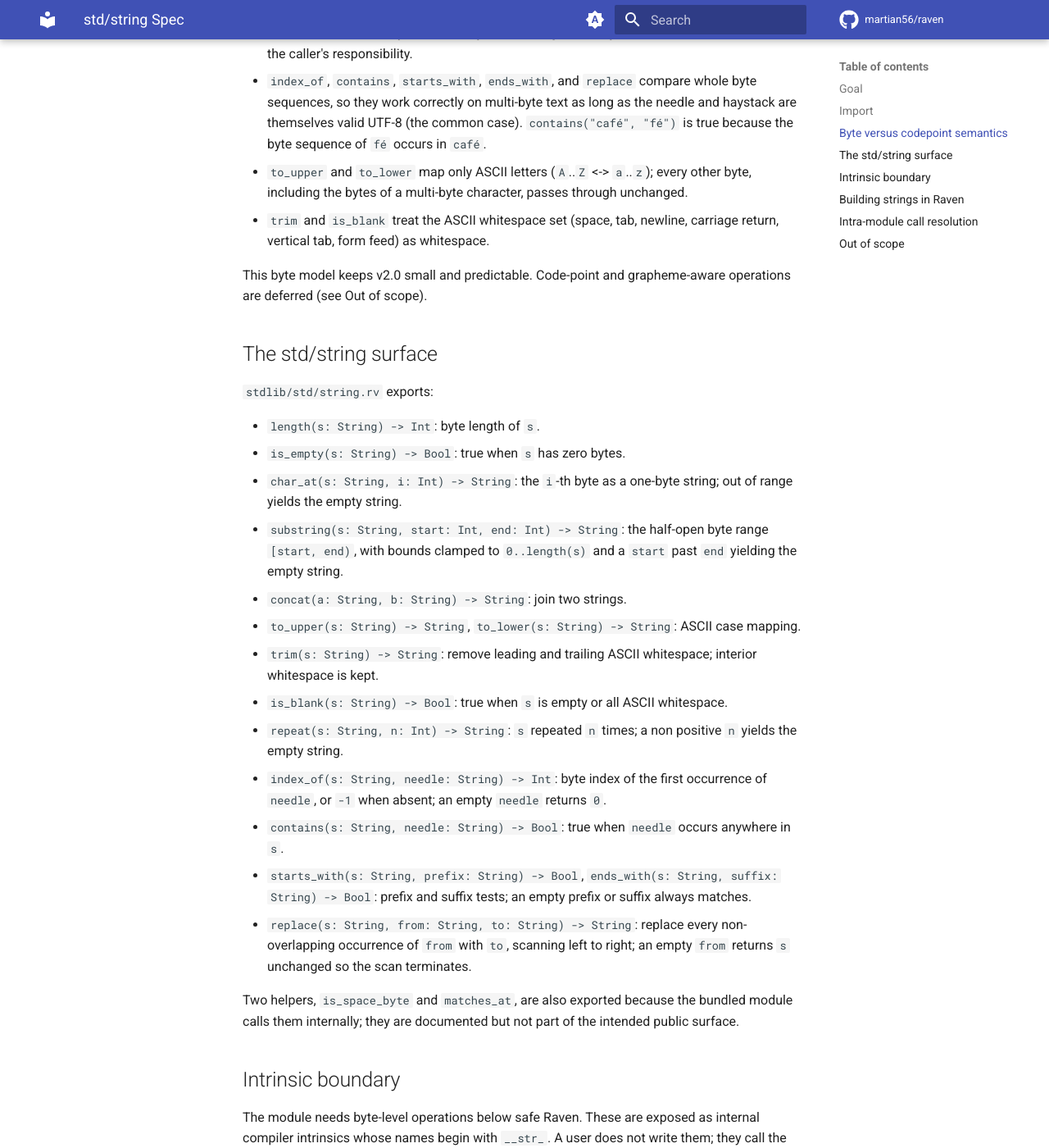
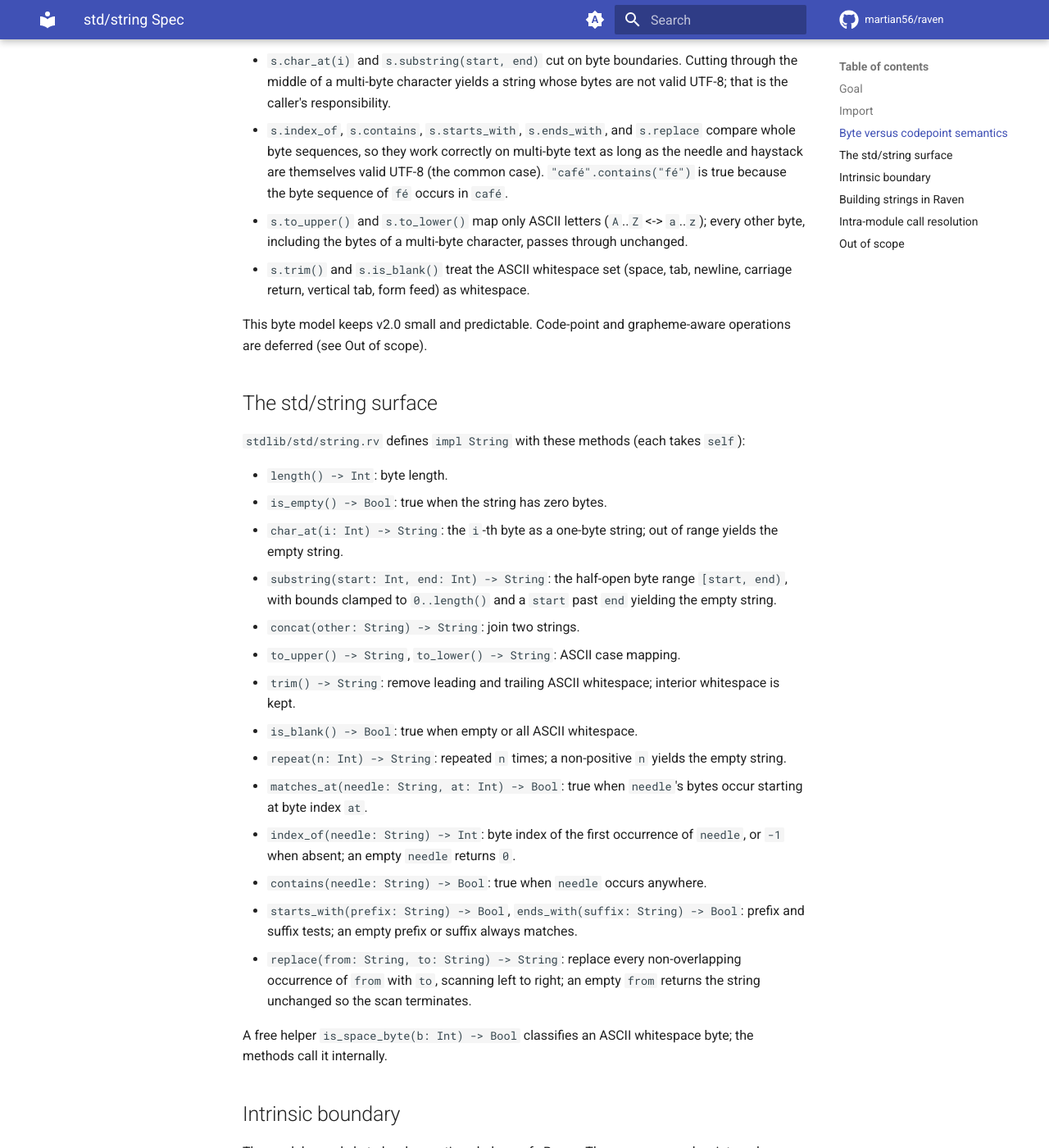
Before and after one commit to martian56/raven, an MkDocs documentation site: the page built from docs/v2/specs/std-string.md, in a window 1280 px wide and 1400 px high, scrolled down 888 px. Shown: the whole window at 82% size. Built offline with MkDocs 1.6.1 and Material for MkDocs 9.7.7, drawn with Linux system fonts in a browser that asks for light colours; comment, search, counter and statistics services are not loaded; some of the changed text lies outside the part shown.

Commit message:
feat(stdlib): method-first std/string
Convert std/string from free functions to methods on `impl String`, so
user code writes `s.trim().to_upper()`. A bare `import std/string` merges
the impl block; methods resolve by receiver type. Methods call siblings
through `self`; the ASCII-whitespace helper stays a free function and is
namespaced into method bodies by the stdlib expander. Updates the example
and spec to the method API and trims verbose comments from the stdlib
sources.

````diff
--- a/docs/v2/specs/std-string.md
+++ b/docs/v2/specs/std-string.md
@@ -4,84 +4,84 @@
 
 Provide a useful string-utility surface for Raven v2 programs: case
 mapping, length and access, search, transforms, and validation. The
-module is bundled Raven source compiled into the program the same way
-`std/io` is (see `stdlib.md`). It is written in pure Raven on top of a
-small set of byte-level compiler intrinsics, so most of the logic
+surface is method-first: every operation is a method on `String`, defined
+in an `impl String` block in bundled Raven source compiled into the
+program the same way `std/io` is (see `stdlib.md`). It is written on top
+of a small set of byte-level compiler intrinsics, so most of the logic
 dogfoods the language itself.
 
 ## Import
 
-`std/string` uses the selective-import form the resolver supports:
+`std/string` is method-first, so there are no free names to import
+selectively. A bare module import merges its `impl String` block into the
+program; the methods are then resolved by the receiver type:
 
 ```raven
-import std/string { to_upper, trim, contains, repeat }
+import std/string
+
+fun main() {
+    print("hello".to_upper())
+}
 ```
-
-Each selector binds the bare name to the namespaced function
-(`std.string.to_upper`, ...) the compiler merges into the program. The
-aliased `import std/string as s` form with `s.member(...)` access is not
-supported, the same limitation `std/io` documents.
 
 ## Byte versus codepoint semantics
 
 Every function in this module is byte oriented. Indices, lengths, and
 slices count UTF-8 bytes, not Unicode code points or grapheme clusters.
 
-* `length(s)` returns the byte count. A string of multi-byte characters
-  reports a length larger than its visible character count: `length("é")`
+* `s.length()` returns the byte count. A string of multi-byte characters
+  reports a length larger than its visible character count: `"é".length()`
   is 2 because `é` is the two bytes `0xC3 0xA9` in UTF-8.
-* `char_at(s, i)` and `substring(s, start, end)` cut on byte boundaries.
+* `s.char_at(i)` and `s.substring(start, end)` cut on byte boundaries.
   Cutting through the middle of a multi-byte character yields a string
   whose bytes are not valid UTF-8; that is the caller's responsibility.
-* `index_of`, `contains`, `starts_with`, `ends_with`, and `replace`
-  compare whole byte sequences, so they work correctly on multi-byte
-  text as long as the needle and haystack are themselves valid UTF-8
-  (the common case). `contains("café", "fé")` is true because the byte
-  sequence of `fé` occurs in `café`.
-* `to_upper` and `to_lower` map only ASCII letters (`A`..`Z` <->
+* `s.index_of`, `s.contains`, `s.starts_with`, `s.ends_with`, and
+  `s.replace` compare whole byte sequences, so they work correctly on
+  multi-byte text as long as the needle and haystack are themselves valid
+  UTF-8 (the common case). `"café".contains("fé")` is true because the
+  byte sequence of `fé` occurs in `café`.
+* `s.to_upper()` and `s.to_lower()` map only ASCII letters (`A`..`Z` <->
   `a`..`z`); every other byte, including the bytes of a multi-byte
   character, passes through unchanged.
-* `trim` and `is_blank` treat the ASCII whitespace set (space, tab,
-  newline, carriage return, vertical tab, form feed) as whitespace.
+* `s.trim()` and `s.is_blank()` treat the ASCII whitespace set (space,
+  tab, newline, carriage return, vertical tab, form feed) as whitespace.
 
 This byte model keeps v2.0 small and predictable. Code-point and
 grapheme-aware operations are deferred (see Out of scope).
 
 ## The std/string surface
 
-`stdlib/std/string.rv` exports:
+`stdlib/std/string.rv` defines `impl String` with these methods (each
+takes `self`):
 
-* `length(s: String) -> Int`: byte length of `s`.
-* `is_empty(s: String) -> Bool`: true when `s` has zero bytes.
-* `char_at(s: String, i: Int) -> String`: the `i`-th byte as a one-byte
-  string; out of range yields the empty string.
-* `substring(s: String, start: Int, end: Int) -> String`: the half-open
-  byte range `[start, end)`, with bounds clamped to `0..length(s)` and a
-  `start` past `end` yielding the empty string.
-* `concat(a: String, b: String) -> String`: join two strings.
-* `to_upper(s: String) -> String`, `to_lower(s: String) -> String`:
-  ASCII case mapping.
-* `trim(s: String) -> String`: remove leading and trailing ASCII
-  whitespace; interior whitespace is kept.
-* `is_blank(s: String) -> Bool`: true when `s` is empty or all ASCII
-  whitespace.
-* `repeat(s: String, n: Int) -> String`: `s` repeated `n` times; a non
-  positive `n` yields the empty string.
-* `index_of(s: String, needle: String) -> Int`: byte index of the first
-  occurrence of `needle`, or `-1` when absent; an empty `needle` returns
-  `0`.
-* `contains(s: String, needle: String) -> Bool`: true when `needle`
-  occurs anywhere in `s`.
-* `starts_with(s: String, prefix: String) -> Bool`,
-  `ends_with(s: String, suffix: String) -> Bool`: prefix and suffix
-  tests; an empty prefix or suffix always matches.
-* `replace(s: String, from: String, to: String) -> String`: replace
-  every non-overlapping occurrence of `from` with `to`, scanning left to
-  right; an empty `from` returns `s` unchanged so the scan terminates.
+* `length() -> Int`: byte length.
+* `is_empty() -> Bool`: true when the string has zero bytes.
+* `char_at(i: Int) -> String`: the `i`-th byte as a one-byte string; out
+  of range yields the empty string.
+* `substring(start: Int, end: Int) -> String`: the half-open byte range
+  `[start, end)`, with bounds clamped to `0..length()` and a `start` past
+  `end` yielding the empty string.
+* `concat(other: String) -> String`: join two strings.
+* `to_upper() -> String`, `to_lower() -> String`: ASCII case mapping.
+* `trim() -> String`: remove leading and trailing ASCII whitespace;
+  interior whitespace is kept.
+* `is_blank() -> Bool`: true when empty or all ASCII whitespace.
+* `repeat(n: Int) -> String`: repeated `n` times; a non-positive `n`
+  yields the empty string.
+* `matches_at(needle: String, at: Int) -> Bool`: true when `needle`'s
+  bytes occur starting at byte index `at`.
+* `index_of(needle: String) -> Int`: byte index of the first occurrence
+  of `needle`, or `-1` when absent; an empty `needle` returns `0`.
+* `contains(needle: String) -> Bool`: true when `needle` occurs anywhere.
+* `starts_with(prefix: String) -> Bool`, `ends_with(suffix: String) ->
+  Bool`: prefix and suffix tests; an empty prefix or suffix always
+  matches.
+* `replace(from: String, to: String) -> String`: replace every
+  non-overlapping occurrence of `from` with `to`, scanning left to right;
+  an empty `from` returns the string unchanged so the scan terminates.
 
-Two helpers, `is_space_byte` and `matches_at`, are also exported because
-the bundled module calls them internally; they are documented but not
-part of the intended public surface.
+A free helper `is_space_byte(b: Int) -> Bool` classifies an ASCII
+whitespace byte; the methods call it internally.
 
 ## Intrinsic boundary
 
@@ -125,16 +125,13 @@ would not change this surface.
 
 ## Intra-module call resolution
 
-Unlike `std/io`, the `std/string` functions call one another (for
-example `trim` calls `is_space_byte`, and `index_of` calls
-`matches_at`). The stdlib expansion renames each declared function to
-`std.string.<name>` and, so a sibling call still resolves, rewrites any
-call-site identifier inside a bundled function body that names a sibling
-function to the same namespaced name. Local variables and parameters in
-the bundled sources never share a name with a sibling function, so the
-rewrite is unambiguous. This is implemented in `src/resolve/stdlib.rs`
-and is general: any later bundled module whose functions call each other
-benefits without extra work.
+Methods call each other through `self` (for example `contains` calls
+`self.index_of`, which calls `self.matches_at`), resolved by the receiver
+type. A method also calls the free helper `is_space_byte`; the stdlib
+expansion renames each declared free function to `std.string.<name>` and
+rewrites sibling free-function call sites inside bundled bodies to the
+same namespaced name, so the helper resolves from within a method body.
+This is implemented in `src/resolve/stdlib.rs`.
 
 ## Out of scope
 
````
Also changed, not shown: 5 other files.
